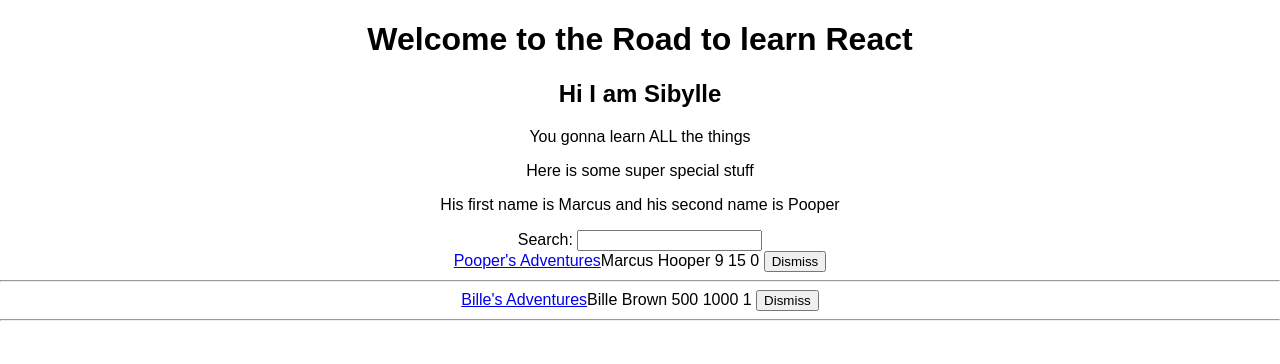
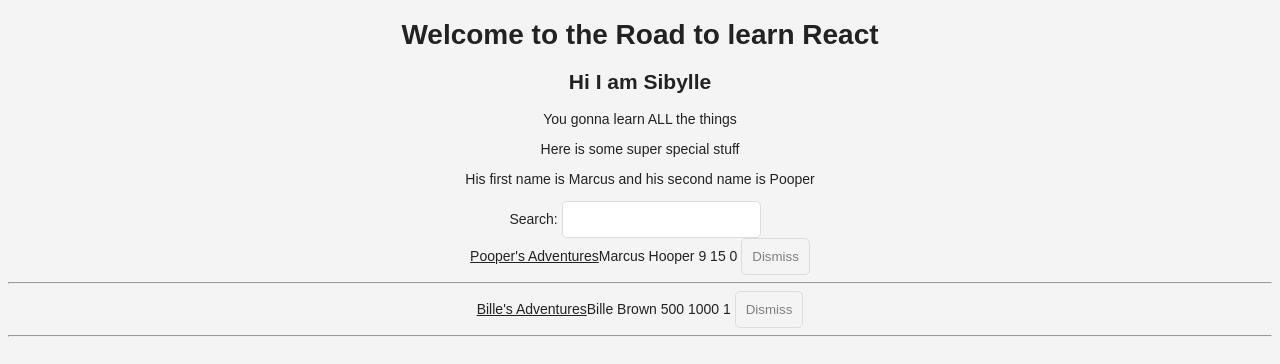
Before and after one commit to alaskaa/hackernews, a React (Create React App) app: page / in a window 1280 px wide. Shown: the top 364 px of the page. Built offline with nearby package versions, Linux system fonts and the light colour scheme.

Commit message:
adding styles to index.css and App.css

```diff
--- a/src/App.css
+++ b/src/App.css
@@ -26,3 +26,66 @@
   from { transform: rotate(0deg); }
   to { transform: rotate(360deg); }
 }
+
+.page {
+  margin: 20px;
+}
+
+.interactions {
+  text-align: center;
+}
+
+.table {
+  margin: 20px 0;
+}
+
+.table-header {
+  display: flex;
+  line-height: 24px;
+  font-size: 16px;
+  padding: 0 10px;
+  justify-content: space-between;
+}
+
+.table-empty {
+  margin: 200px;
+  text-align: center;
+  font-size: 16px;
+}
+
+.table-row {
+  display: flex;
+  line-height: 24px;
+  white-space: nowrap;
+  margin: 10px 0;
+  padding: 10px;
+  background: #ffffff;
+  border: 1px solid #e3e3e3;
+}
+
+.table-header > span {
+  overflow: hidden;
+  text-overflow: ellipsis;
+  padding: 0 5px;
+}
+
+.table-row  > span {
+  overflow: hidden;
+  text-overflow: ellipsis;
+  padding: 0 5px;
+}
+
+.button-inline {
+  border-width: 0;
+  background: transparent;
+  color: inherit;
+  -webkit-font-smoothing: inherit;
+  padding: 0;
+  font-size: inherit;
+  cursor: pointer;
+}
+
+.button-active {
+  border-radius: 0;
+  border-bottom: 1px solid #38BB6C;
+}
--- a/src/index.css
+++ b/src/index.css
@@ -1,5 +1,44 @@
 body {
+  color: #222;
+  background: #f4f4f4;
+  font: 400 14px CoreSans, Arial, sans-serif;
+}
+
+a {
+  color: #222;
+}
+
+a:hover {
+  text-decoration: underline;
+}
+
+ul, li {
+  list-style: none;
+  padding: 0;
   margin: 0;
-  padding: 0;
-  font-family: sans-serif;
 }
+
+input {
+  padding: 10px;
+  border-radius: 5px;
+  outline: none;
+  margin-right: 10px;
+  border: 1px solid #dddddd;
+}
+
+button {
+  padding: 10px;
+  border-radius: 5px;
+  border: 1px solid #dddddd;
+  background: transparent;
+  color: #808080;
+  cursor: pointer;
+}
+
+button:hover {
+  color: #222;
+}
+
+*:focus {
+  outline: none;
+}
```
